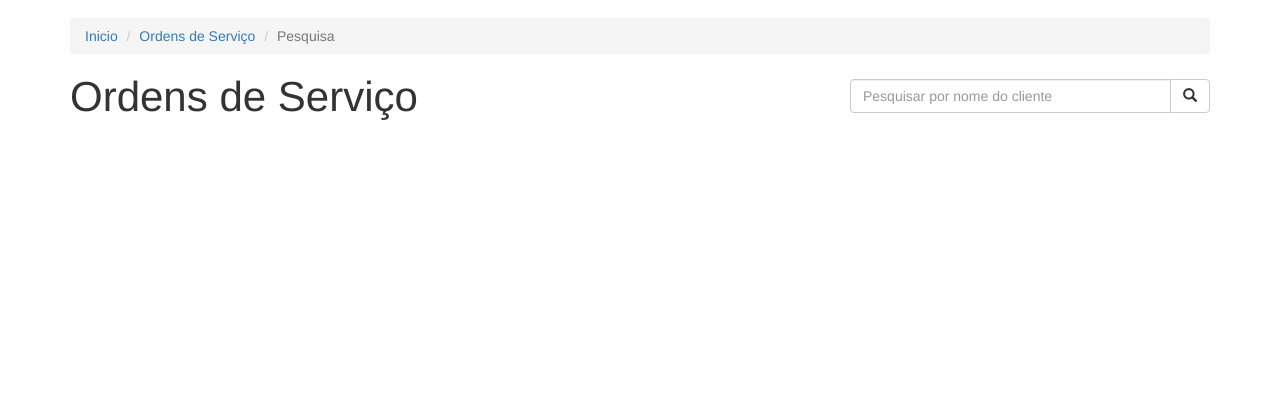
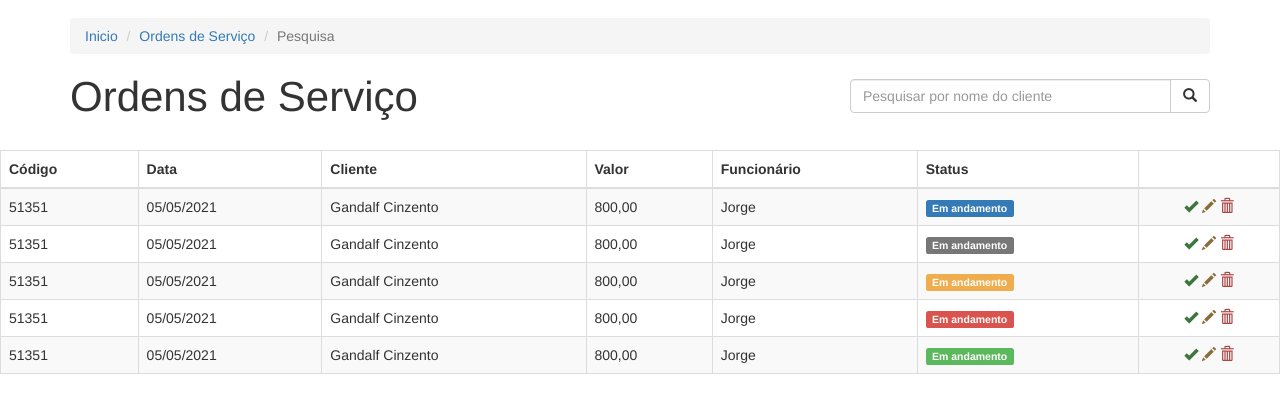
Before and after one commit to DeivisonMaster/layout-relojoaria-bootstrap, a plain HTML site: page sistema/ordemServico.html in a window 1280 px wide. Shown: the part 53-466 px from the top of the page. Drawn offline with nearby package versions, Linux system fonts and the light colour scheme.

Commit message:
implementando tabela de dados responsiva

```diff
--- a/sistema/css/estilo.css
+++ b/sistema/css/estilo.css
@@ -19,6 +19,9 @@
 .busca{
     margin-top: 5px;
 }
+.dadosOs{
+    margin-top: 30px;
+}
 
 @media (max-width: 767px){
     .perfil{
--- a/sistema/ordemServico.html
+++ b/sistema/ordemServico.html
@@ -80,8 +80,88 @@
     </div>
 
 
-
-
+    <div class="table-responsive">
+        <table class="dadosOs table table-striped table-bordered table-hover">
+            <thead>
+                <tr>
+                    <th>Código</th>
+                    <th>Data</th>
+                    <th>Cliente</th>
+                    <th>Valor</th>
+                    <th>Funcionário</th>
+                    <th>Status</th>
+                    <th></th>
+                </tr>
+            </thead>
+            <tbody>
+                <tr>
+                    <td>51351</td>
+                    <td>05/05/2021</td>
+                    <td>Gandalf Cinzento</td>
+                    <td>800,00</td>
+                    <td>Jorge</td>
+                    <td><span class="label label-primary">Em andamento</span></td>
+                    <td class="text-center">
+                        <a href="#"><span class="glyphicon glyphicon-ok text-success"></span></a>
+                        <a href="#"><span class="glyphicon glyphicon-pencil text-warning"></span></a>
+                        <a href="#"><span class="glyphicon glyphicon-trash text-danger"></span></a>
+                    </td>
+                </tr>
+                <tr>
+                    <td>51351</td>
+                    <td>05/05/2021</td>
+                    <td>Gandalf Cinzento</td>
+                    <td>800,00</td>
+                    <td>Jorge</td>
+                    <td><span class="label label-default">Em andamento</span></td>
+                    <td class="text-center">
+                        <a href="#"><span class="glyphicon glyphicon-ok text-success"></span></a>
+                        <a href="#"><span class="glyphicon glyphicon-pencil text-warning"></span></a>
+                        <a href="#"><span class="glyphicon glyphicon-trash text-danger"></span></a>
+                    </td>
+                </tr>
+                <tr>
+                    <td>51351</td>
+                    <td>05/05/2021</td>
+                    <td>Gandalf Cinzento</td>
+                    <td>800,00</td>
+                    <td>Jorge</td>
+                    <td><span class="label label-warning">Em andamento</span></td>
+                    <td class="text-center">
+                        <a href="#"><span class="glyphicon glyphicon-ok text-success"></span></a>
+                        <a href="#"><span class="glyphicon glyphicon-pencil text-warning"></span></a>
+                        <a href="#"><span class="glyphicon glyphicon-trash text-danger"></span></a>
+                    </td>
+                </tr>
+                <tr>
+                    <td>51351</td>
+                    <td>05/05/2021</td>
+                    <td>Gandalf Cinzento</td>
+                    <td>800,00</td>
+                    <td>Jorge</td>
+                    <td><span class="label label-danger">Em andamento</span></td>
+                    <td class="text-center">
+                        <a href="#"><span class="glyphicon glyphicon-ok text-success"></span></a>
+                        <a href="#"><span class="glyphicon glyphicon-pencil text-warning"></span></a>
+                        <a href="#"><span class="glyphicon glyphicon-trash text-danger"></span></a>
+                    </td>
+                </tr>
+                <tr>
+                    <td>51351</td>
+                    <td>05/05/2021</td>
+                    <td>Gandalf Cinzento</td>
+                    <td>800,00</td>
+                    <td>Jorge</td>
+                    <td><span class="label label-success">Em andamento</span></td>
+                    <td class="text-center">
+                        <a href="#"><span class="glyphicon glyphicon-ok text-success"></span></a>
+                        <a href="#"><span class="glyphicon glyphicon-pencil text-warning"></span></a>
+                        <a href="#"><span class="glyphicon glyphicon-trash text-danger"></span></a>
+                    </td>
+                </tr>
+            </tbody>
+        </table>
+    </div>
 
     <script src="https://code.jquery.com/jquery-2.2.4.js"></script>
     <script src="https://maxcdn.bootstrapcdn.com/bootstrap/3.3.6/js/bootstrap.min.js"></script>
```
